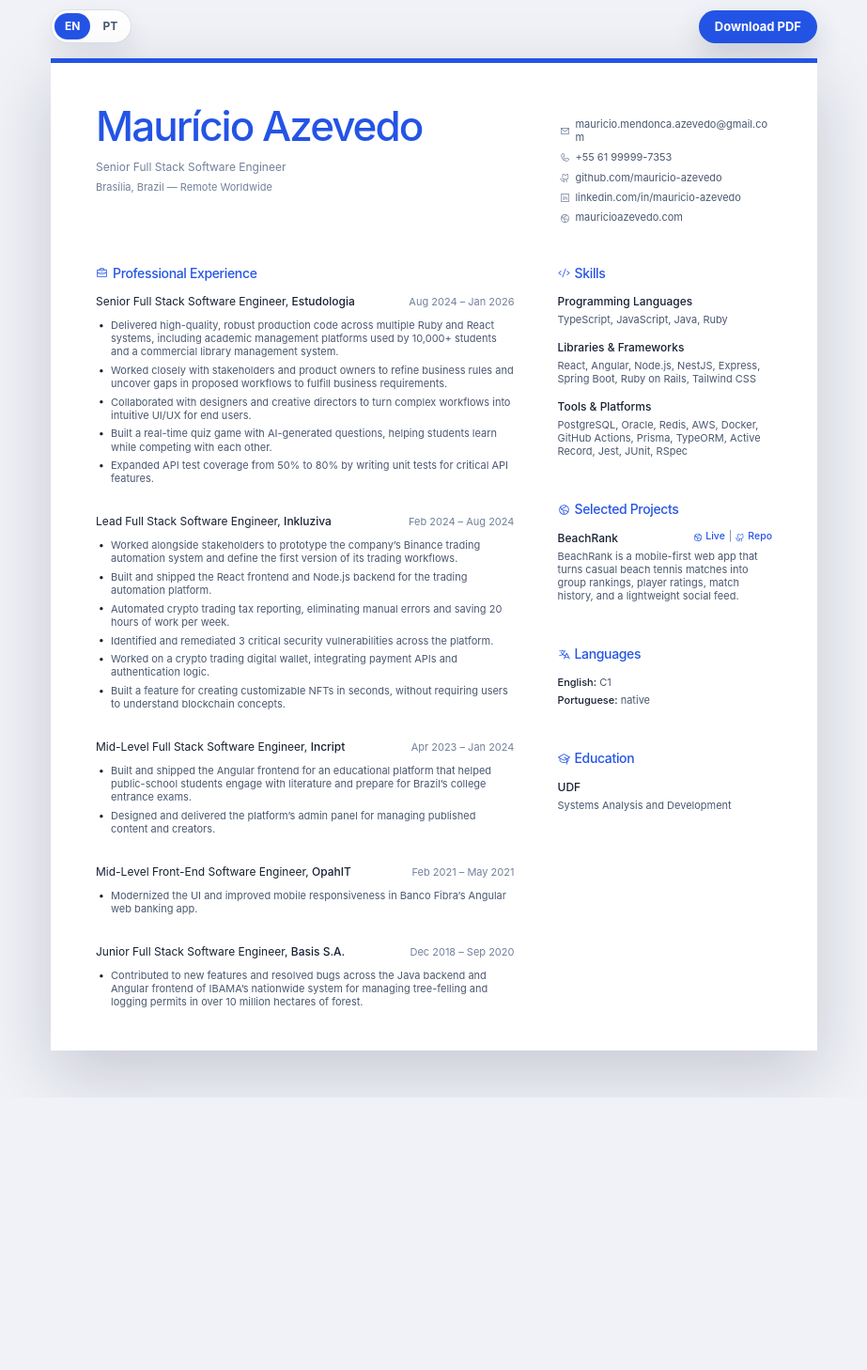
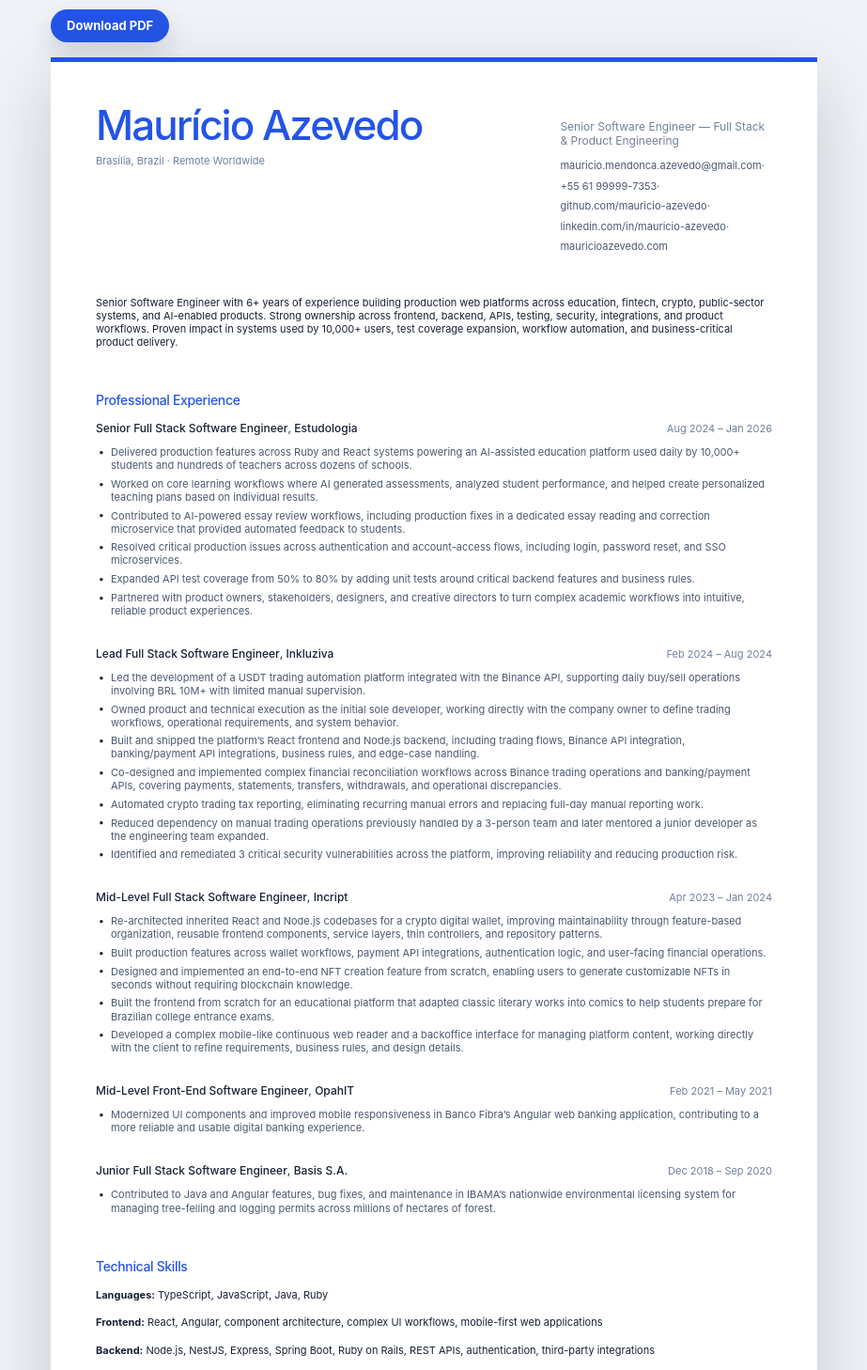
Before and after one commit to mauricio-azevedo/resume, a React (Vite) app: page / in a window 1280 px wide. Shown: the part 20-1478 px from the top of the page at 94% size, without its empty margins (178-1101 px from the left). Before the commit the page ends 1188 px from the top, so only its background shows below. Built offline with nearby package versions, Linux system fonts and the light colour scheme.

Commit message:
Update resume content for Big Tech version

```diff
--- a/src/App.tsx
+++ b/src/App.tsx
@@ -1,27 +1,8 @@
-import {
-  Briefcase,
-  Code,
-  EnvelopeSimple,
-  GithubLogo,
-  GlobeHemisphereWest,
-  GraduationCap,
-  LinkedinLogo,
-  Phone,
-  Translate,
-} from "@phosphor-icons/react";
-import { useState } from "react";
 import "./App.css";
-
-const emailHref = "mailto:mauricio.mendonca.azevedo@gmail.com";
-
-type Language = "en" | "pt";
-type ContactIconName = "email" | "phone" | "github" | "linkedin" | "portfolio";
-type SectionIconName = "experience" | "skills" | "projects" | "languages" | "education";
 
 type ContactItem = {
   href: string;
   label: string;
-  icon: ContactIconName;
   external?: boolean;
 };
 
@@ -32,96 +13,49 @@
   bullets: string[];
 };
 
-type ResumeContent = {
-  headline: string;
-  location: string;
-  downloadLabel: string;
-  experienceTitle: string;
-  skillsTitle: string;
-  projectsTitle: string;
-  languagesTitle: string;
-  educationTitle: string;
-  skills: string[][];
-  experiences: Experience[];
-  project: {
-    title: string;
-    description: string;
-    liveHref: string;
-    repoHref: string;
-  };
-  languages: {
-    english: string;
-    portuguese: string;
-  };
-  education: {
-    school: string;
-    degree: string;
-  };
+type SkillGroup = {
+  label: string;
+  value: string;
 };
 
 const contactItems: ContactItem[] = [
   {
-    href: emailHref,
+    href: "mailto:mauricio.mendonca.azevedo@gmail.com",
     label: "mauricio.mendonca.azevedo@gmail.com",
-    icon: "email",
   },
   {
     href: "tel:+5561999997353",
     label: "+55 61 99999-7353",
-    icon: "phone",
   },
   {
     href: "https://github.com/mauricio-azevedo",
     label: "github.com/mauricio-azevedo",
-    icon: "github",
     external: true,
   },
   {
     href: "https://www.linkedin.com/in/mauricio-azevedo",
     label: "linkedin.com/in/mauricio-azevedo",
-    icon: "linkedin",
     external: true,
   },
   {
     href: "https://mauricioazevedo.com",
     label: "mauricioazevedo.com",
-    icon: "portfolio",
     external: true,
   },
 ];
 
-const resumeContent: Record<Language, ResumeContent> = {
-  en: {
-    headline: "Senior Full Stack Software Engineer",
-    location: "Brasília, Brazil — Remote Worldwide",
-    downloadLabel: "Download PDF",
-    experienceTitle: "Professional Experience",
-    skillsTitle: "Skills",
-    projectsTitle: "Selected Projects",
-    languagesTitle: "Languages",
-    educationTitle: "Education",
-    skills: [
-      ["Programming Languages", "TypeScript, JavaScript, Java, Ruby"],
-      [
-        "Libraries & Frameworks",
-        "React, Angular, Node.js, NestJS, Express, Spring Boot, Ruby on Rails, Tailwind CSS",
-      ],
-      [
-        "Tools & Platforms",
-        "PostgreSQL, Oracle, Redis, AWS, Docker, GitHub Actions, Prisma, TypeORM, Active Record, Jest, JUnit, RSpec",
-      ],
-    ],
-    experiences: [
+const experiences: Experience[] = [
   {
     role: "Senior Full Stack Software Engineer",
     company: "Estudologia",
     period: "Aug 2024 – Jan 2026",
     bullets: [
-          "Delivered high-quality, robust production code across multiple Ruby and React systems, including academic management platforms used by 10,000+ students and a commercial library management system.",
-          "Worked closely with stakeholders and product owners to refine business rules and uncover gaps in proposed workflows to fulfill business requirements.",
-          "Collaborated with designers and creative directors to turn complex workflows into intuitive UI/UX for end users.",
-          "Built a real-time quiz game with AI-generated questions, helping students learn while competing with each other.",
-          "Expanded API test coverage from 50% to 80% by writing unit tests for critical API features.",
+      "Delivered production features across Ruby and React systems powering an AI-assisted education platform used daily by 10,000+ students and hundreds of teachers across dozens of schools.",
+      "Worked on core learning workflows where AI generated assessments, analyzed student performance, and helped create personalized teaching plans based on individual results.",
+      "Contributed to AI-powered essay review workflows, including production fixes in a dedicated essay reading and correction microservice that provided automated feedback to students.",
+      "Resolved critical production issues across authentication and account-access flows, including login, password reset, and SSO microservices.",
+      "Expanded API test coverage from 50% to 80% by adding unit tests around critical backend features and business rules.",
+      "Partnered with product owners, stakeholders, designers, and creative directors to turn complex academic workflows into intuitive, reliable product experiences.",
     ],
   },
   {
@@ -129,12 +63,13 @@
     company: "Inkluziva",
     period: "Feb 2024 – Aug 2024",
     bullets: [
-          "Worked alongside stakeholders to prototype the company’s Binance trading automation system and define the first version of its trading workflows.",
-          "Built and shipped the React frontend and Node.js backend for the trading automation platform.",
-          "Automated crypto trading tax reporting, eliminating manual errors and saving 20 hours of work per week.",
-          "Identified and remediated 3 critical security vulnerabilities across the platform.",
-          "Worked on a crypto trading digital wallet, integrating payment APIs and authentication logic.",
-          "Built a feature for creating customizable NFTs in seconds, without requiring users to understand blockchain concepts.",
+      "Led the development of a USDT trading automation platform integrated with the Binance API, supporting daily buy/sell operations involving BRL 10M+ with limited manual supervision.",
+      "Owned product and technical execution as the initial sole developer, working directly with the company owner to define trading workflows, operational requirements, and system behavior.",
+      "Built and shipped the platform’s React frontend and Node.js backend, including trading flows, Binance API integration, banking/payment API integrations, business rules, and edge-case handling.",
+      "Co-designed and implemented complex financial reconciliation workflows across Binance trading operations and banking/payment APIs, covering payments, statements, transfers, withdrawals, and operational discrepancies.",
+      "Automated crypto trading tax reporting, eliminating recurring manual errors and replacing full-day manual reporting work.",
+      "Reduced dependency on manual trading operations previously handled by a 3-person team and later mentored a junior developer as the engineering team expanded.",
+      "Identified and remediated 3 critical security vulnerabilities across the platform, improving reliability and reducing production risk.",
     ],
   },
   {
@@ -142,8 +77,11 @@
     company: "Incript",
     period: "Apr 2023 – Jan 2024",
     bullets: [
-          "Built and shipped the Angular frontend for an educational platform that helped public-school students engage with literature and prepare for Brazil’s college entrance exams.",
-          "Designed and delivered the platform’s admin panel for managing published content and creators.",
+      "Re-architected inherited React and Node.js codebases for a crypto digital wallet, improving maintainability through feature-based organization, reusable frontend components, service layers, thin controllers, and repository patterns.",
+      "Built production features across wallet workflows, payment API integrations, authentication logic, and user-facing financial operations.",
+      "Designed and implemented an end-to-end NFT creation feature from scratch, enabling users to generate customizable NFTs in seconds without requiring blockchain knowledge.",
+      "Built the frontend from scratch for an educational platform that adapted classic literary works into comics to help students prepare for Brazilian college entrance exams.",
+      "Developed a complex mobile-like continuous web reader and a backoffice interface for managing platform content, working directly with the client to refine requirements, business rules, and design details.",
     ],
   },
   {
@@ -151,7 +89,7 @@
     company: "OpahIT",
     period: "Feb 2021 – May 2021",
     bullets: [
-          "Modernized the UI and improved mobile responsiveness in Banco Fibra’s Angular web banking app.",
+      "Modernized UI components and improved mobile responsiveness in Banco Fibra’s Angular web banking application, contributing to a more reliable and usable digital banking experience.",
     ],
   },
   {
@@ -159,218 +97,88 @@
     company: "Basis S.A.",
     period: "Dec 2018 – Sep 2020",
     bullets: [
-          "Contributed to new features and resolved bugs across the Java backend and Angular frontend of IBAMA’s nationwide system for managing tree-felling and logging permits in over 10 million hectares of forest.",
+      "Contributed to Java and Angular features, bug fixes, and maintenance in IBAMA’s nationwide environmental licensing system for managing tree-felling and logging permits across millions of hectares of forest.",
     ],
   },
-    ],
-    project: {
-      title: "BeachRank",
-      description:
-        "BeachRank is a mobile-first web app that turns casual beach tennis matches into group rankings, player ratings, match history, and a lightweight social feed.",
-      liveHref: "http://beachrank-eight.vercel.app",
-      repoHref: "https://github.com/mauricio-azevedo/beachrank",
-    },
-    languages: {
-      english: "C1",
-      portuguese: "native",
-    },
-    education: {
-      school: "UDF",
-      degree: "Systems Analysis and Development",
-    },
-  },
-  pt: {
-    headline: "Engenheiro de Software Full Stack Sênior",
-    location: "Brasília, Brasil — Remoto Worldwide",
-    downloadLabel: "Baixar PDF",
-    experienceTitle: "Experiência Profissional",
-    skillsTitle: "Habilidades",
-    projectsTitle: "Projetos Selecionados",
-    languagesTitle: "Idiomas",
-    educationTitle: "Formação",
-    skills: [
-      ["Linguagens de Programação", "TypeScript, JavaScript, Java, Ruby"],
-      [
-        "Bibliotecas & Frameworks",
-        "React, Angular, Node.js, NestJS, Express, Spring Boot, Ruby on Rails, Tailwind CSS",
-      ],
-      [
-        "Ferramentas & Plataformas",
-        "PostgreSQL, Oracle, Redis, AWS, Docker, GitHub Actions, Prisma, TypeORM, Active Record, Jest, JUnit, RSpec",
-      ],
-    ],
-    experiences: [
+];
+
+const skills: SkillGroup[] = [
   {
-        role: "Engenheiro de Software Full Stack Sênior",
-        company: "Estudologia",
-        period: "ago 2024 – jan 2026",
-        bullets: [
-          "Entreguei código de produção robusto e de alta qualidade em múltiplos sistemas Ruby e React, incluindo plataformas acadêmicas usadas por mais de 10.000 estudantes e um sistema comercial de biblioteca.",
-          "Trabalhei próximo a stakeholders e product owners para refinar regras de negócio e encontrar gaps em fluxos propostos para atender requisitos de negócio.",
-          "Colaborei com designers e diretores criativos para transformar fluxos complexos em UI/UX intuitiva para usuários finais.",
-          "Construí um jogo de quiz em tempo real com perguntas geradas por IA, ajudando estudantes a aprender enquanto competiam entre si.",
-          "Aumentei a cobertura de testes de APIs de 50% para 80% escrevendo testes unitários para funcionalidades críticas.",
-        ],
+    label: "Languages",
+    value: "TypeScript, JavaScript, Java, Ruby",
   },
   {
-        role: "Engenheiro de Software Full Stack Líder",
-        company: "Inkluziva",
-        period: "fev 2024 – ago 2024",
-        bullets: [
-          "Trabalhei junto a stakeholders para prototipar o sistema de automação de trading na Binance da empresa e definir a primeira versão dos fluxos de trading.",
-          "Construí e entreguei o frontend em React e o backend em Node.js da plataforma de automação de trading.",
-          "Automatizei a apuração fiscal de operações de cripto, eliminando erros manuais e economizando 20 horas de trabalho por semana.",
-          "Identifiquei e corrigi 3 vulnerabilidades críticas de segurança na plataforma.",
-          "Trabalhei em uma carteira digital para trading de cripto, integrando APIs de pagamento e lógica de autenticação.",
-          "Construí uma funcionalidade para criar NFTs customizáveis em segundos, sem exigir que usuários entendessem conceitos de blockchain.",
-        ],
+    label: "Frontend",
+    value: "React, Angular, component architecture, complex UI workflows, mobile-first web applications",
   },
   {
-        role: "Engenheiro de Software Full Stack Pleno",
-        company: "Incript",
-        period: "abr 2023 – jan 2024",
-        bullets: [
-          "Construí e entreguei o frontend em Angular de uma plataforma educacional que ajudava estudantes de escolas públicas a se envolverem com literatura e se prepararem para vestibulares no Brasil.",
-          "Projetei e entreguei o painel administrativo da plataforma para gerenciar conteúdos publicados e criadores.",
-        ],
+    label: "Backend",
+    value: "Node.js, NestJS, Express, Spring Boot, Ruby on Rails, REST APIs, authentication, third-party integrations",
   },
   {
-        role: "Engenheiro de Software Front-End Pleno",
-        company: "OpahIT",
-        period: "fev 2021 – mai 2021",
-        bullets: [
-          "Modernizei a UI e melhorei a responsividade mobile no internet banking Angular do Banco Fibra.",
-        ],
+    label: "Data & Infrastructure",
+    value: "PostgreSQL, Oracle, Redis, AWS, Docker",
   },
   {
-        role: "Engenheiro de Software Full Stack Júnior",
-        company: "Basis S.A.",
-        period: "dez 2018 – set 2020",
-        bullets: [
-          "Contribuí para novas funcionalidades e correções no backend Java e frontend Angular do sistema nacional do IBAMA para gestão de autorizações de supressão vegetal em mais de 10 milhões de hectares de floresta.",
-        ],
+    label: "Architecture & Quality",
+    value: "modular codebases, service layers, microservices, test automation, CI/CD, production debugging, security remediation",
   },
-    ],
-    project: {
-      title: "BeachRank",
-      description:
-        "BeachRank é uma aplicação web mobile-first que transforma partidas casuais de beach tennis em rankings de grupos, ratings de jogadores, histórico de partidas e um feed social leve.",
-      liveHref: "http://beachrank-eight.vercel.app",
-      repoHref: "https://github.com/mauricio-azevedo/beachrank",
+  {
+    label: "Testing",
+    value: "Jest, JUnit, RSpec",
   },
-    languages: {
-      english: "C1",
-      portuguese: "nativo",
-    },
-    education: {
-      school: "UDF",
-      degree: "Análise e Desenvolvimento de Sistemas",
-    },
-  },
-};
+];
 
-const contactIcons = {
-  email: EnvelopeSimple,
-  phone: Phone,
-  github: GithubLogo,
-  linkedin: LinkedinLogo,
-  portfolio: GlobeHemisphereWest,
-};
-
-const sectionIcons = {
-  experience: Briefcase,
-  skills: Code,
-  projects: GlobeHemisphereWest,
-  languages: Translate,
-  education: GraduationCap,
-};
-
-function ContactIcon({ name }: { name: ContactIconName }) {
-  const Icon = contactIcons[name];
-
-  return <Icon aria-hidden="true" className="contact-icon" weight="regular" />;
-}
-
-function SectionTitle({ icon, children }: { icon: SectionIconName; children: string }) {
-  const Icon = sectionIcons[icon];
-
-  return (
-    <h2 className="section-title">
-      <Icon aria-hidden="true" className="section-icon" weight="regular" />
-      <span>{children}</span>
-    </h2>
-  );
-}
+const beachRankBullets = [
+  "Built a full-stack product that turns casual beach tennis matches into group rankings, player ratings, match history, profiles, invites, and a lightweight social feed.",
+  "Designed a score-aware Elo-inspired rating engine for doubles matches, with group-scoped ratings, rating snapshots, append-only fast-path updates, and full historical recalculation for edits, deletes, and retroactive matches.",
+  "Modeled a persisted event feed for meaningful competitive moments, with visibility rules, event lifecycle handling, and transactionally synced domain events for close matches, blowouts, and group activity.",
+  "Structured the monorepo around product/domain features, with backend-owned business logic, typed domain models, feature-based frontend architecture, ADR-style documentation, and clear separation between UI, API, domain, and persistence concerns.",
+];
 
 function App() {
-  const [language, setLanguage] = useState<Language>("en");
-  const content = resumeContent[language];
-
   return (
     <main className="resume-shell">
       <div className="toolbar" aria-label="Resume actions">
-        <div className="language-toggle" aria-label="Select resume language">
-          <button
-            type="button"
-            className={`language-button ${language === "en" ? "is-active" : ""}`}
-            onClick={() => setLanguage("en")}
-          >
-            EN
-          </button>
-          <button
-            type="button"
-            className={`language-button ${language === "pt" ? "is-active" : ""}`}
-            onClick={() => setLanguage("pt")}
-          >
-            PT
-          </button>
-        </div>
-
-        <button
-          type="button"
-          className="download-button"
-          onClick={() => window.print()}
-        >
-          {content.downloadLabel}
+        <button type="button" className="download-button" onClick={() => window.print()}>
+          Download PDF
         </button>
       </div>
 
       <article className="resume-page" aria-label="Maurício Azevedo resume">
         <header className="resume-header">
-          <div className="intro">
           <h1>Maurício Azevedo</h1>
-            <p className="headline">{content.headline}</p>
-            <p className="location">{content.location}</p>
-          </div>
-
+          <p className="headline">Senior Software Engineer — Full Stack & Product Engineering</p>
+          <p className="location">Brasília, Brazil · Remote Worldwide</p>
           <address className="contact-list">
-            {contactItems.map((item) => (
+            {contactItems.map((item, index) => (
+              <span className="contact-entry" key={item.label}>
                 <a
-                key={item.label}
                   href={item.href}
-                className="contact-item"
                   target={item.external ? "_blank" : undefined}
                   rel={item.external ? "noreferrer" : undefined}
                 >
-                <ContactIcon name={item.icon} />
-                <span>{item.label}</span>
+                  {item.label}
                 </a>
+                {index < contactItems.length - 1 ? <span className="contact-separator">·</span> : null}
+              </span>
             ))}
           </address>
         </header>
 
-        <div className="resume-layout">
-          <section className="main-column">
+        <section className="resume-section summary-section">
+          <p>
+            Senior Software Engineer with 6+ years of experience building production web platforms across education, fintech, crypto, public-sector systems, and AI-enabled products. Strong ownership across frontend, backend, APIs, testing, security, integrations, and product workflows. Proven impact in systems used by 10,000+ users, test coverage expansion, workflow automation, and business-critical product delivery.
+          </p>
+        </section>
+
         <section className="resume-section experience-section">
-              <SectionTitle icon="experience">{content.experienceTitle}</SectionTitle>
-              {content.experiences.map((experience) => (
-                <article
-                  className="experience"
-                  key={`${experience.role}-${experience.company}`}
-                >
+          <h2>Professional Experience</h2>
+          {experiences.map((experience) => (
+            <article className="experience" key={`${experience.role}-${experience.company}`}>
               <div className="item-heading">
                 <p>
-                      {experience.role}, <em>{experience.company}</em>
+                  <strong>{experience.role}</strong>, <em>{experience.company}</em>
                 </p>
                 <span>{experience.period}</span>
               </div>
@@ -382,71 +190,37 @@
             </article>
           ))}
         </section>
-          </section>
 
-          <aside className="side-column">
         <section className="resume-section skills-section">
-              <SectionTitle icon="skills">{content.skillsTitle}</SectionTitle>
+          <h2>Technical Skills</h2>
           <div className="skill-list">
-                {content.skills.map(([label, value]) => (
-                  <div className="skill-group" key={label}>
-                    <h3>{label}</h3>
-                    <p>{value}</p>
-                  </div>
+            {skills.map((skill) => (
+              <p key={skill.label}>
+                <strong>{skill.label}:</strong> {skill.value}
+              </p>
             ))}
           </div>
         </section>
 
-            <section className="resume-section projects-section">
-              <SectionTitle icon="projects">{content.projectsTitle}</SectionTitle>
-              <article className="side-item">
+        <section className="resume-section project-section">
+          <h2>Selected Project</h2>
+          <article className="project">
             <div className="project-heading">
-                  <h3>{content.project.title}</h3>
-                  <div className="project-resource-links">
-                    <a
-                      href={content.project.liveHref}
-                      target="_blank"
-                      rel="noreferrer"
-                      className="project-resource-link"
-                    >
-                      <ContactIcon name="portfolio" />
-                      <span>Live</span>
+              <h3>BeachRank — Mobile-first sports ranking platform</h3>
+              <p>
+                Next.js, NestJS, PostgreSQL, Prisma ·{" "}
+                <a href="https://github.com/mauricio-azevedo/beachrank" target="_blank" rel="noreferrer">
+                  Repo
                 </a>
-                    <span className="project-link-divider">|</span>
-                    <a
-                      href={content.project.repoHref}
-                      target="_blank"
-                      rel="noreferrer"
-                      className="project-resource-link"
-                    >
-                      <ContactIcon name="github" />
-                      <span>Repo</span>
-                    </a>
+              </p>
             </div>
-                </div>
-                <p>{content.project.description}</p>
+            <ul>
+              {beachRankBullets.map((bullet) => (
+                <li key={bullet}>{bullet}</li>
+              ))}
+            </ul>
           </article>
         </section>
-
-            <section className="resume-section compact-section">
-              <SectionTitle icon="languages">{content.languagesTitle}</SectionTitle>
-              <p>
-                <strong>{language === "pt" ? "Inglês" : "English"}:</strong> {content.languages.english}
-              </p>
-              <p>
-                <strong>{language === "pt" ? "Português" : "Portuguese"}:</strong> {content.languages.portuguese}
-              </p>
-            </section>
-
-            <section className="resume-section education-section">
-              <SectionTitle icon="education">{content.educationTitle}</SectionTitle>
-              <article className="side-item">
-                <h3>{content.education.school}</h3>
-                <p>{content.education.degree}</p>
-              </article>
-            </section>
-          </aside>
-        </div>
       </article>
     </main>
   );
```
Lines whose indentation alone changed are shown as unchanged.
